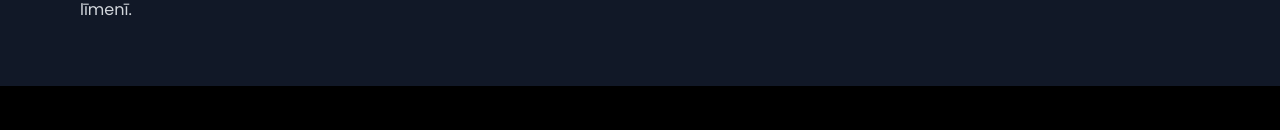
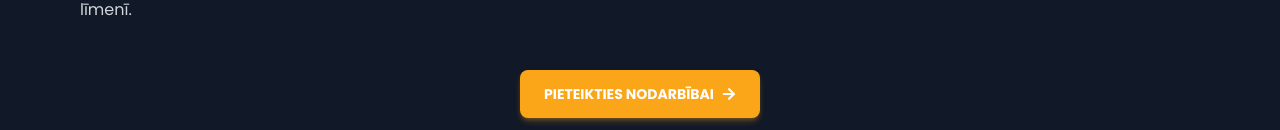
Before and after one commit to Kizenbahs/batutufitness.lv, a React (Vite) app: page /about in a window 1280 px wide. Shown: the part 670-800 px from the top of the page. Built offline with nearby package versions, Linux system fonts and the light colour scheme; no server answers.

Commit message:
feat: update content and styles across sections

```diff
--- a/dev-dist/sw.js
+++ b/dev-dist/sw.js
@@ -82,7 +82,7 @@ define(['./workbox-6c6c3b19'], (function (workbox) { 'use strict';
     "revision": "3ca0b8505b4bec776b69afdba2768812"
   }, {
     "url": "index.html",
-    "revision": "0.8tcebn44pa8"
+    "revision": "0.nvb8b6keem"
   }], {});
   workbox.cleanupOutdatedCaches();
   workbox.registerRoute(new workbox.NavigationRoute(workbox.createHandlerBoundToURL("index.html"), {
--- a/src/components/HeroSection.tsx
+++ b/src/components/HeroSection.tsx
@@ -1,6 +1,7 @@
 import React from 'react';
 import { motion } from "framer-motion";
 import { FaArrowRight } from 'react-icons/fa';
+import { BsMouse } from 'react-icons/bs';
 import { useLanguage } from '../context/LanguageContext';
 
 export default function HeroSection() {
@@ -124,8 +125,9 @@ export default function HeroSection() {
               <FaArrowRight className="ml-2 mt-0 inline-block" />
             </button>
           </div>
-        </div>
-      </div>
+
+        </div> { /* End of content container (w-full max-w-[85rem]...) */ }
+      </div> { /* End of relative z-10 container */ }
     </section>
   );
 }
--- a/src/pages/Video.tsx
+++ b/src/pages/Video.tsx
@@ -3,6 +3,8 @@ import { motion } from 'framer-motion';
 import { useLanguage } from '../context/LanguageContext';
 import { videos } from '../data/videos';
 import { PlayCircle, X } from 'lucide-react';
+import { FaArrowRight } from 'react-icons/fa';
+import { useNavigate } from 'react-router-dom';
 
 interface VideoCardProps {
   video: typeof videos[0];
@@ -87,11 +89,24 @@ const VideoModal: React.FC<{ video: typeof videos[0] | null; onClose: () => void
 const VideoPage: React.FC = () => {
   const { language } = useLanguage();
   const [selectedVideo, setSelectedVideo] = useState<typeof videos[0] | null>(null);
+  const navigate = useNavigate();
 
   // Scroll to top when the component mounts
   useEffect(() => {
     window.scrollTo(0, 0);
   }, []);
+
+  const handleScheduleClick = (e: React.MouseEvent) => {
+    e.preventDefault();
+    // Navigate to homepage and then scroll to #schedule
+    navigate('/');
+    setTimeout(() => {
+      const scheduleSection = document.getElementById('schedule');
+      if (scheduleSection) {
+        scheduleSection.scrollIntoView({ behavior: 'smooth' });
+      }
+    }, 100); // Small delay to allow navigation before scrolling
+  };
 
   return (
     <div className="min-h-screen bg-black">
@@ -131,6 +146,19 @@ const VideoPage: React.FC = () => {
               />
             ))}
           </div>
+          {/* Orange Button */}
+          <div className="mt-12 text-center">
+            <motion.button
+              onClick={handleScheduleClick}
+              initial={{ opacity: 0, y: 20 }}
+              animate={{ opacity: 1, y: 0 }}
+              transition={{ duration: 0.6, delay: 0.2 }}
+              className="w-[80%] max-w-[300px] rounded-lg bg-primary px-4 py-2.5 text-sm font-bold text-white transition-all hover:scale-105 hover:bg-primary/90 shadow-md shadow-primary/30 hover:shadow-lg hover:shadow-primary/40 active:shadow-sm active:scale-95 sm:w-auto sm:px-6 sm:py-3.5 flex items-center justify-center mx-auto"
+            >
+              {language === 'lv' ? 'PIETEIKTIES NODARBĪBAI' : 'BOOK NOW'}
+              <FaArrowRight className="ml-2 mt-0 inline-block" />
+            </motion.button>
+          </div>
         </div>
       </section>
 
--- a/src/pages/about/index.tsx
+++ b/src/pages/about/index.tsx
@@ -1,14 +1,29 @@
 import React, { useEffect } from 'react';
 import { motion } from 'framer-motion';
 import { useLanguage } from '../../context/LanguageContext';
+import { useNavigate } from 'react-router-dom';
+import { FaArrowRight } from 'react-icons/fa';
 
 const AboutPage: React.FC = () => {
   const { language } = useLanguage();
+  const navigate = useNavigate();
 
   // Scroll to top when the component mounts
   useEffect(() => {
     window.scrollTo(0, 0);
   }, []);
+
+  // Function to handle button click - navigates to schedule
+  const handleScheduleClick = (e: React.MouseEvent) => {
+    e.preventDefault();
+    navigate('/');
+    setTimeout(() => {
+      const scheduleSection = document.getElementById('schedule');
+      if (scheduleSection) {
+        scheduleSection.scrollIntoView({ behavior: 'smooth' });
+      }
+    }, 100); // Small delay
+  };
 
   return (
     <div className="min-h-screen bg-black">
@@ -86,6 +101,21 @@ const AboutPage: React.FC = () => {
               )}
             </div>
           </motion.div>
+
+          {/* Orange CTA Button - Adjusting spacing */}
+          <div className="mt-12 text-center">
+            <motion.button
+              onClick={handleScheduleClick}
+              initial={{ opacity: 0, y: 20 }}
+              whileInView={{ opacity: 1, y: 0 }}
+              viewport={{ once: true }}
+              transition={{ duration: 0.6, delay: 0.2 }}
+              className="w-[80%] max-w-[300px] rounded-lg bg-primary px-4 py-2.5 text-sm font-bold text-white transition-all hover:scale-105 hover:bg-primary/90 shadow-md shadow-primary/30 hover:shadow-lg hover:shadow-primary/40 active:shadow-sm active:scale-95 sm:w-auto sm:px-6 sm:py-3.5 flex items-center justify-center mx-auto"
+            >
+              {language === 'lv' ? 'PIETEIKTIES NODARBĪBAI' : 'BOOK NOW'}
+              <FaArrowRight className="ml-2 mt-0 inline-block" />
+            </motion.button>
+          </div>
         </div>
       </section>
     </div>
--- a/src/pages/marathon/index.tsx
+++ b/src/pages/marathon/index.tsx
@@ -32,8 +32,8 @@ const MarathonPage: React.FC = () => {
             </h1>
             <p className="text-xl font-semibold text-yellow-400">
               {language === 'lv'
-                ? '15. aprīlis - 26. maijs'
-                : 'April 15 - May 26'}
+                ? 'Drīzumā atkal sāksim'
+                : 'Coming soon'}
             </p>
           </motion.div>
         </div>
```
